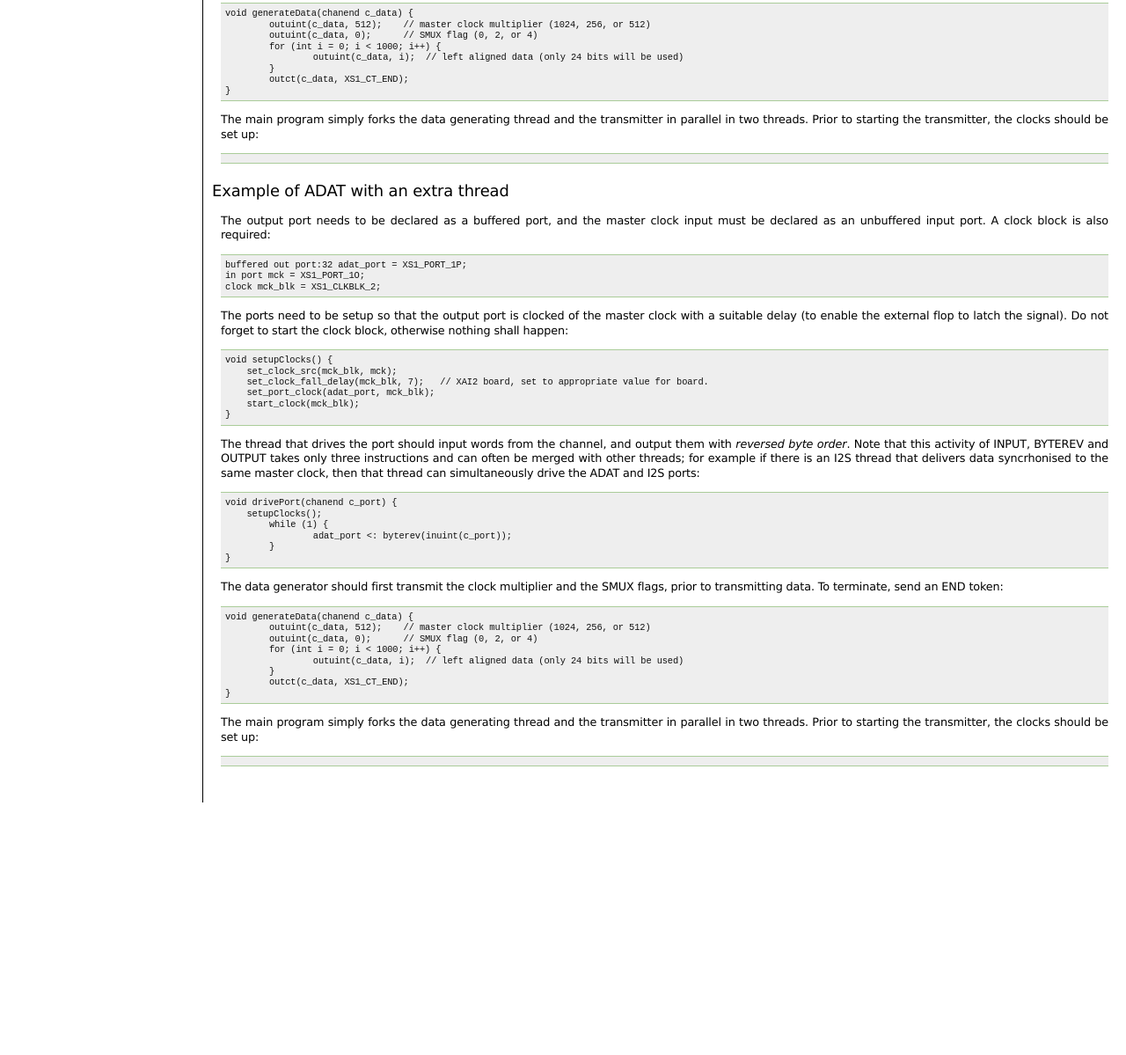
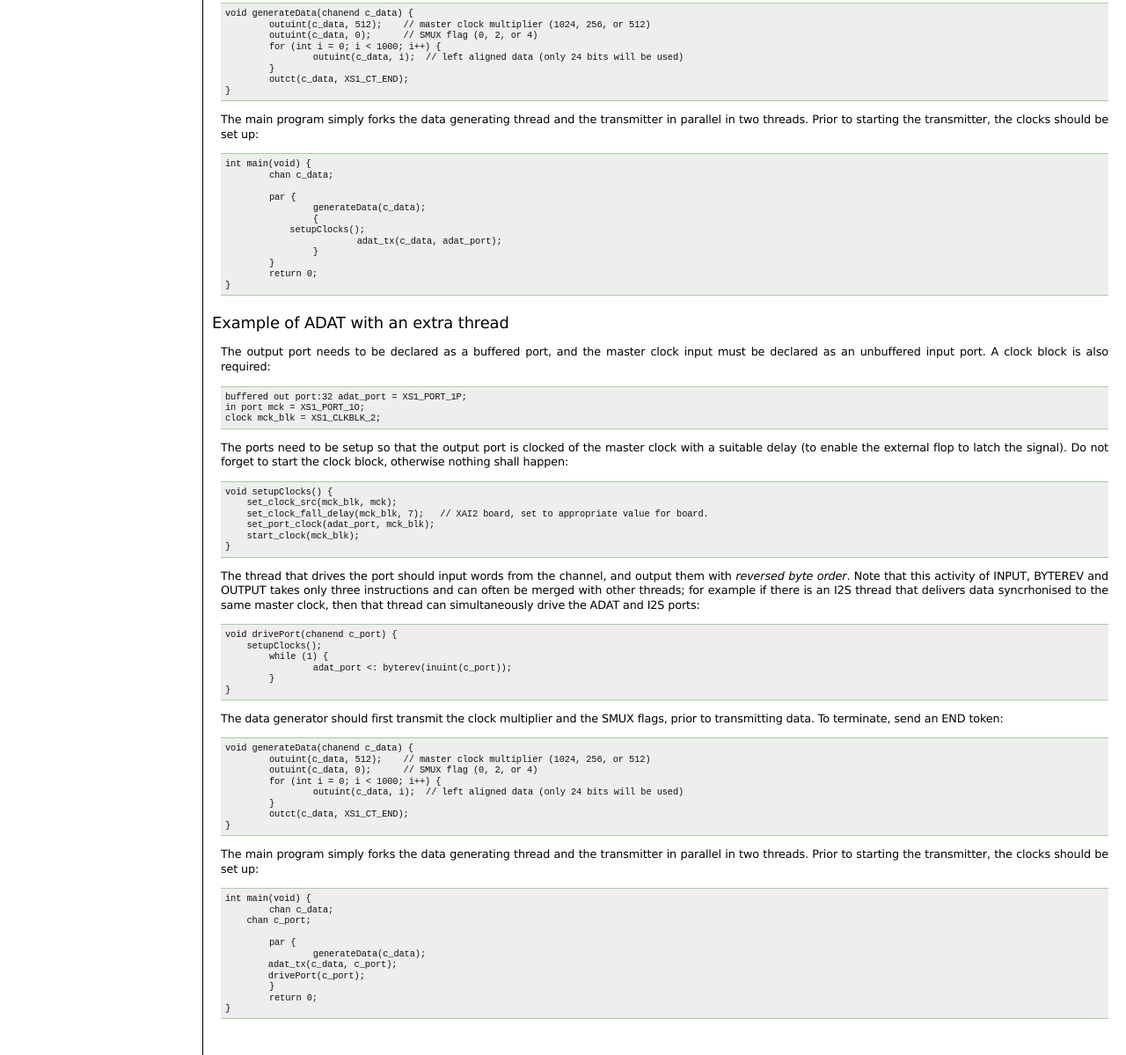
Before and after one commit to xcore/sc_adat, a plain HTML site: page api-tx.html in a window 1280 px wide. Shown: the part 1213-2412 px from the top of the page at 88% size. Before the commit the page ends 2125 px from the top, so only its background shows below. Drawn offline with nearby package versions, Linux system fonts and the light colour scheme; some packages are replaced by stand-ins of ours.

Commit message:
corrected reference to main code example

```diff
--- a/api-tx.html
+++ b/api-tx.html
@@ -169,7 +169,18 @@ flags, prior to transmitting data. To terminate, send an END token:</p>
 <p>The main program simply forks the data generating thread and the transmitter in
 parallel in two threads. Prior to starting the transmitter, the clocks
 should be set up:</p>
-<div class="highlight-none"><div class="highlight"><pre>
+<div class="highlight-none"><div class="highlight"><pre>int main(void) {
+	chan c_data;
+
+	par {
+		generateData(c_data);
+		{
+            setupClocks();
+			adat_tx(c_data, adat_port);
+		}
+	}
+	return 0;
+}
 </pre></div>
 </div>
 </div>
@@ -223,7 +234,17 @@ flags, prior to transmitting data. To terminate, send an END token:</p>
 <p>The main program simply forks the data generating thread and the transmitter in
 parallel in two threads. Prior to starting the transmitter, the clocks
 should be set up:</p>
-<div class="highlight-none"><div class="highlight"><pre>
+<div class="highlight-none"><div class="highlight"><pre>int main(void) {
+	chan c_data;
+    chan c_port;
+
+	par {
+		generateData(c_data);
+        adat_tx(c_data, c_port);
+        drivePort(c_port);
+	}
+	return 0;
+}
 </pre></div>
 </div>
 </div>
```
Also changed, not shown: searchindex.js (+1 -1 lines), _sources/api-tx.txt, 2 other files.
